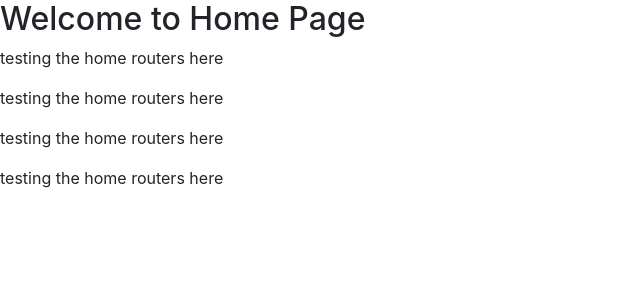
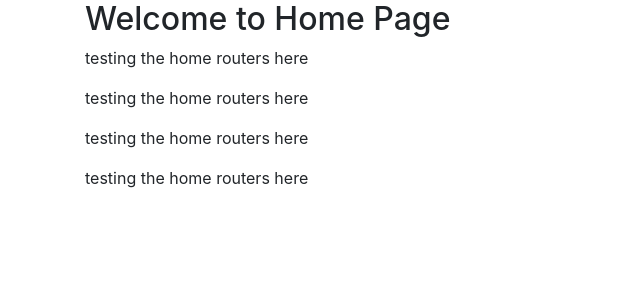
Before and after one commit to malik-i/project-idk, a React (Create React App) app: page / in a window 1280 px wide. Shown: the top 300 px of the page, without its empty margins (0-640 px from the left). Built offline with nearby package versions, Linux system fonts and the light colour scheme.

Commit message:
added Layout

```diff
--- a/src/App.js
+++ b/src/App.js
@@ -4,11 +4,13 @@ import Home from "./Home"
 import About from "./About"
 import Contact from "./Contact"
 import NoMatch from "./NoMatch"
+import Layout from "./components/Layout"
 
 class App extends Component {
   render(){
     return(
       <React.Fragment>
+        <Layout>
           <Router>
             <Switch>
               <Route exact path="/" component={Home} />
@@ -17,6 +19,7 @@ class App extends Component {
               <Route component={NoMatch} />
             </Switch>
           </Router>
+        </Layout>
       </React.Fragment>
     )
   }
--- /dev/null
+++ b/src/components/Layout.js
@@ -0,0 +1,13 @@
+import React, { Component } from 'react';
+import PropTypes from 'prop-types';
+import { Container } from "react-bootstrap"
+
+const Layout = (props) => {
+    return(
+    <Container>
+        {props.children}
+    </Container>
+    )
+}
+
+export default Layout
```
Lines whose indentation alone changed are shown as unchanged.
